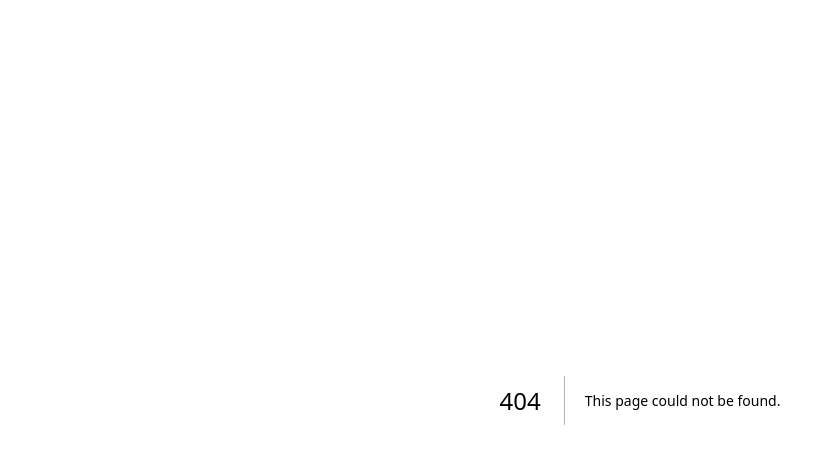
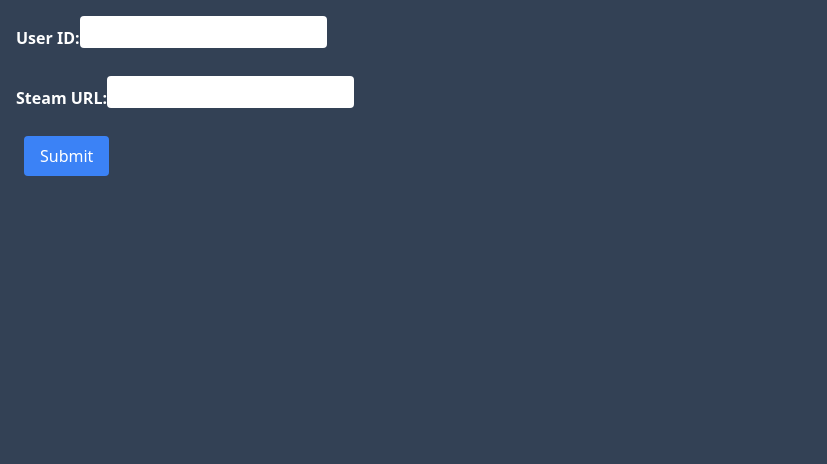
Before and after one commit to lucastemb/streamwrapped, a Next.js app in the folder frontend/client/: page /form in a window 1280 px wide. Before the commit this address had no page. Shown: the top 464 px of the page, without its empty margins (0-827 px from the left). Built offline with nearby package versions, Linux system fonts and the light colour scheme.

Commit message:
feat: completed googleOAuth with mongoDB integration

```diff
--- /dev/null
+++ b/frontend/client/pages/form.tsx
@@ -0,0 +1,65 @@
+import { useState, useEffect} from "react";
+import axios from "axios";
+import { Dispatch, SetStateAction } from "react";
+
+interface FormProps {
+    email: string
+    setExists: Dispatch<SetStateAction<boolean | undefined>>
+}
+export default function InputForm({ email, setExists}: FormProps) {
+    const [steamId,setSteamId] = useState<string>()
+    const [steamURL,setSteamURL] = useState<string>()
+    useEffect(()=> {
+        console.log(email)
+    }, [email])
+
+    const handleIDChange = (e: any) => {
+        setSteamId(e.target.value)
+    }
+    const handleURLChange = (e:any) => {
+        setSteamURL(e.target.value)
+    }
+
+    const submitToMongo = async () => {
+        if (steamId && steamURL){
+            axios.post(`http://localhost:8080/add-user/${encodeURIComponent(email)}/${encodeURIComponent(steamId)}/${encodeURIComponent(steamURL)}`).then((response)=> {
+                if(response.status === 201){
+                    setExists(true)
+                }
+            })
+        }
+    }
+
+
+    return(
+    <>
+    <div className="bg-slate-700 min-h-screen text-white p-4">
+           <div className="flex flex-row items-center mb-4">
+          <label className="font-semibold items-center">User ID: </label>
+          <input
+            type="text"
+            value={steamId}
+            onChange={handleIDChange}
+            className="rounded px-2 py-1 text-black mb-3"
+          />
+        </div>
+
+        <div className="flex flex-row items-center mb-4">
+          <label className="font-semibold items-center">Steam URL: </label>
+          <input
+            type="text"
+            value={steamURL}
+            onChange={handleURLChange}
+            className="rounded px-2 py-1 text-black mb-3"
+          />
+        </div>
+
+        <div>
+            <button onClick={submitToMongo} className="bg-blue-500 text-white rounded px-4 py-2 ml-2">
+                Submit
+            </button>
+        </div>
+    </div>
+    </>
+    );
+}
--- a/frontend/client/pages/index.tsx
+++ b/frontend/client/pages/index.tsx
@@ -4,6 +4,7 @@ import { GoogleOAuthProvider } from "@react-oauth/google";
 import { GoogleLogin } from '@react-oauth/google';
 import {jwtDecode} from "jwt-decode"
 import axios from "axios";
+import Form from "./form"
 
 export default function Home() {
   const [loggedIn, setLoggedIn] = useState<boolean>(false);
@@ -13,7 +14,6 @@ export default function Home() {
 
   useEffect(()=> {
     if(loggedIn && email){
-      console.log(email)
       axios.get(`http://localhost:8080/exists-user/${email}`).then((response)=> {
         if(response.data.exists === true){
           setExists(true)
@@ -42,7 +42,7 @@ export default function Home() {
   {loggedIn && ((!failed) ? (exists ?
     <>
     <Dashboard/>
-    </> : <div> Hello </div>
+    </> : <Form email={email} setExists={setExists}/>
   ): (<p> Error: Not an authorized user. </p>))}
   </GoogleOAuthProvider>
   );
```
